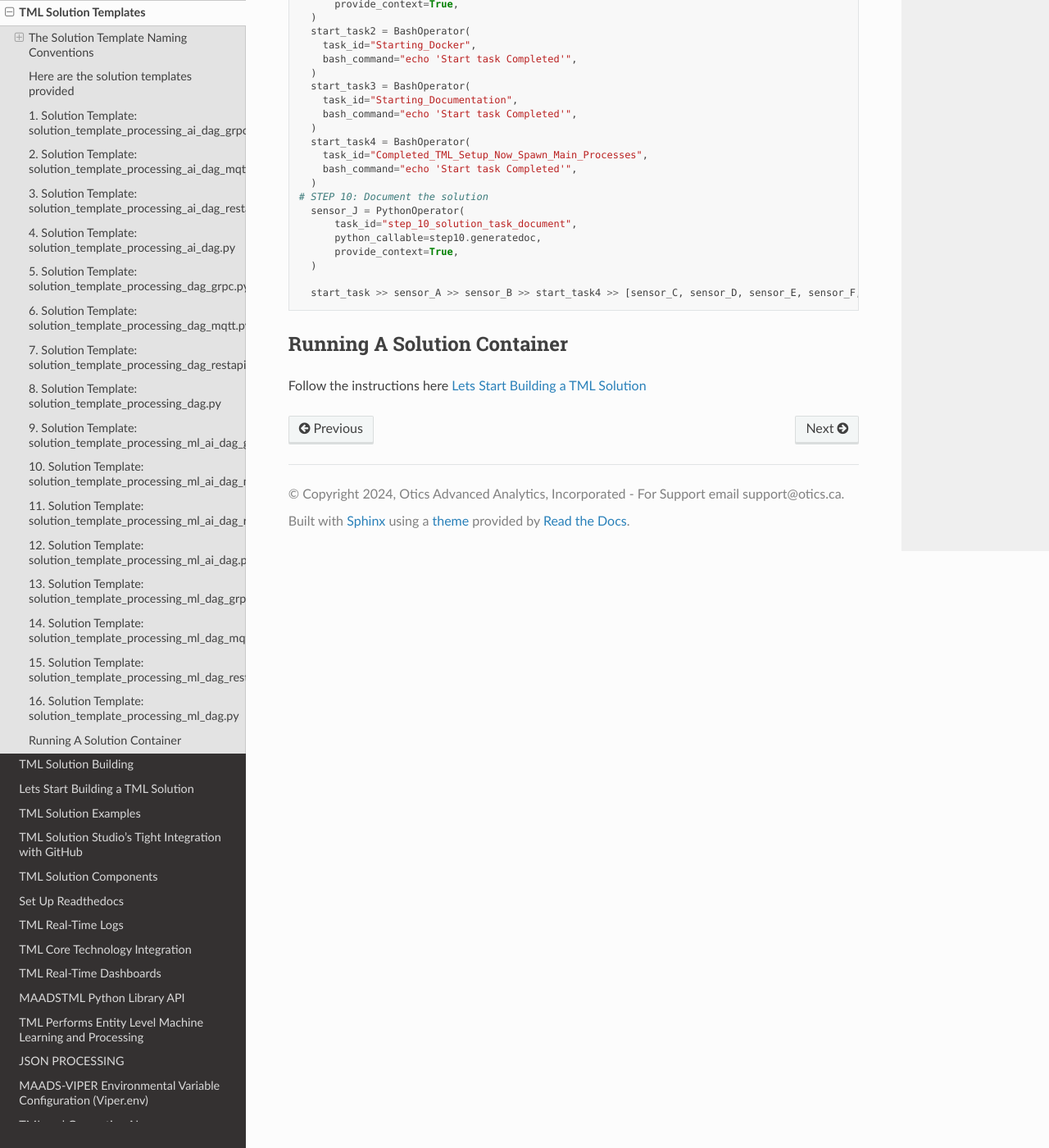
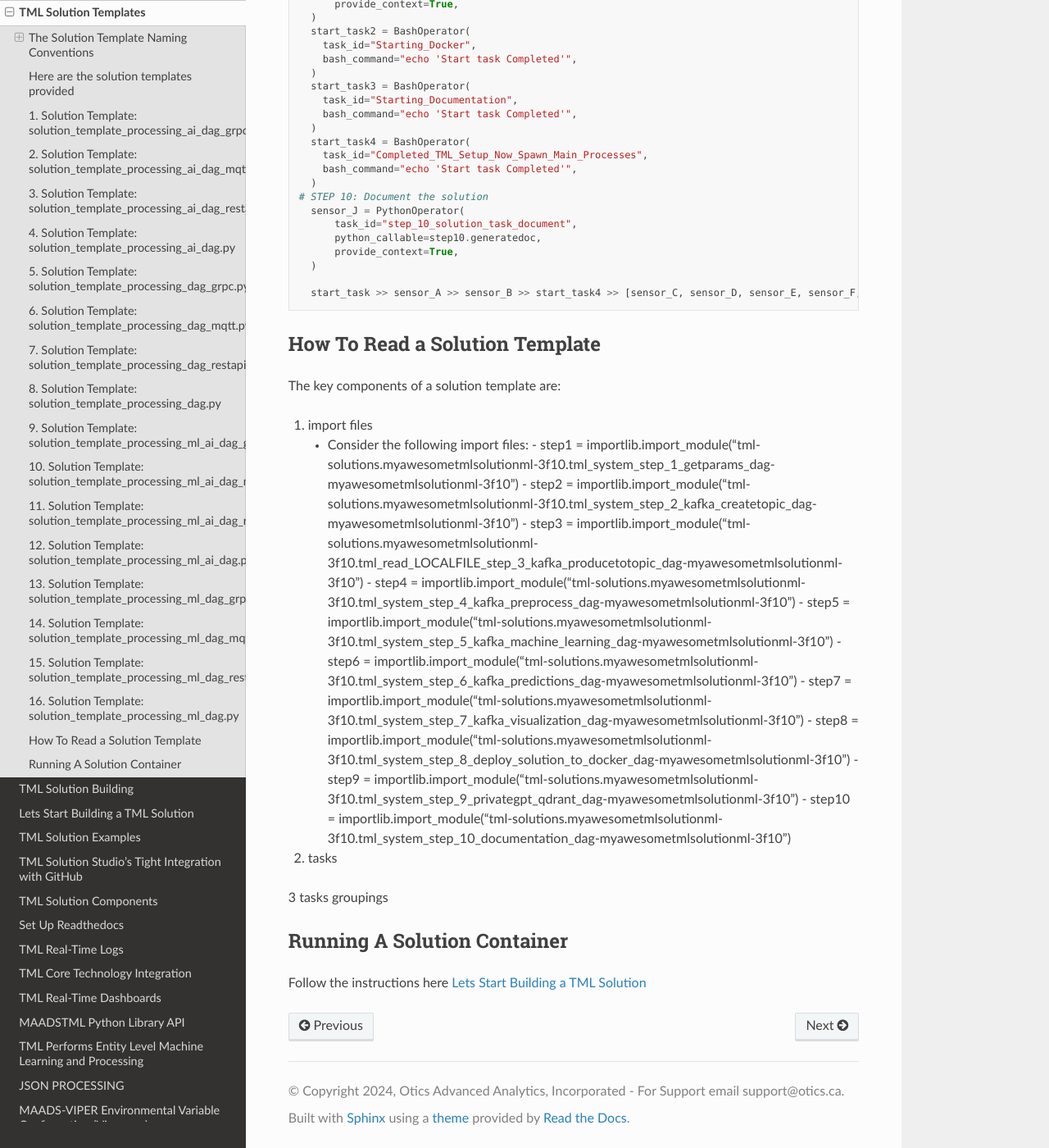
Before and after one commit to smaurice101/readthedocs, a Sphinx documentation site: the page built from docs/source/solutions.rst, in a window 1280 px wide and 1400 px high, scrolled down 32081 px. Shown: the whole window at 82% size. Built offline with Sphinx 7.4.7 and the Read the Docs theme 2.0.0, drawn with Linux system fonts in a browser that asks for light colours.

Commit message:
Update solutions.rst

```diff
--- a/docs/source/solutions.rst
+++ b/docs/source/solutions.rst
@@ -11,7 +11,6 @@ Solution templated require NO CODE or Configurations.  Just RUN THEM in TSS! An
    These solution templates execute all of the TML DAGs here :ref:`DAG Solution Process Explanation`
 
    All you do is configure the parameters in the TML DAGs and RUN the Solution Templates.  THAT IS IT!
-
 
 The Solution Template Naming Conventions
 -------------------------------------
@@ -1868,6 +1867,31 @@ Here are the solution templates provided
 
       start_task >> sensor_A >> sensor_B >> start_task4 >> [sensor_C, sensor_D, sensor_E, sensor_F, sensor_G] >> start_task2 >> sensor_H >> start_task3 >> sensor_J
 
+How To Read a Solution Template
+------------------------
+
+The key components of a solution template are:
+
+1. import files
+
+   - Consider the following import files:
+     - step1 = importlib.import_module("tml-solutions.myawesometmlsolutionml-3f10.tml_system_step_1_getparams_dag-myawesometmlsolutionml-3f10")
+     - step2 = importlib.import_module("tml-solutions.myawesometmlsolutionml-3f10.tml_system_step_2_kafka_createtopic_dag-myawesometmlsolutionml-3f10")
+     - step3 = importlib.import_module("tml-solutions.myawesometmlsolutionml-3f10.tml_read_LOCALFILE_step_3_kafka_producetotopic_dag-myawesometmlsolutionml-3f10")
+     - step4 = importlib.import_module("tml-solutions.myawesometmlsolutionml-3f10.tml_system_step_4_kafka_preprocess_dag-myawesometmlsolutionml-3f10")
+     - step5 = importlib.import_module("tml-solutions.myawesometmlsolutionml-3f10.tml_system_step_5_kafka_machine_learning_dag-myawesometmlsolutionml-3f10")
+     - step6 = importlib.import_module("tml-solutions.myawesometmlsolutionml-3f10.tml_system_step_6_kafka_predictions_dag-myawesometmlsolutionml-3f10")
+     - step7 = importlib.import_module("tml-solutions.myawesometmlsolutionml-3f10.tml_system_step_7_kafka_visualization_dag-myawesometmlsolutionml-3f10")
+     - step8 = importlib.import_module("tml-solutions.myawesometmlsolutionml-3f10.tml_system_step_8_deploy_solution_to_docker_dag-myawesometmlsolutionml-3f10")
+     - step9 = importlib.import_module("tml-solutions.myawesometmlsolutionml-3f10.tml_system_step_9_privategpt_qdrant_dag-myawesometmlsolutionml-3f10")
+     - step10 = importlib.import_module("tml-solutions.myawesometmlsolutionml-3f10.tml_system_step_10_documentation_dag-myawesometmlsolutionml-3f10")
+
+
+2. tasks
+
+3 tasks groupings
+
+
 Running A Solution Container
 ----------------------------------
 
```
